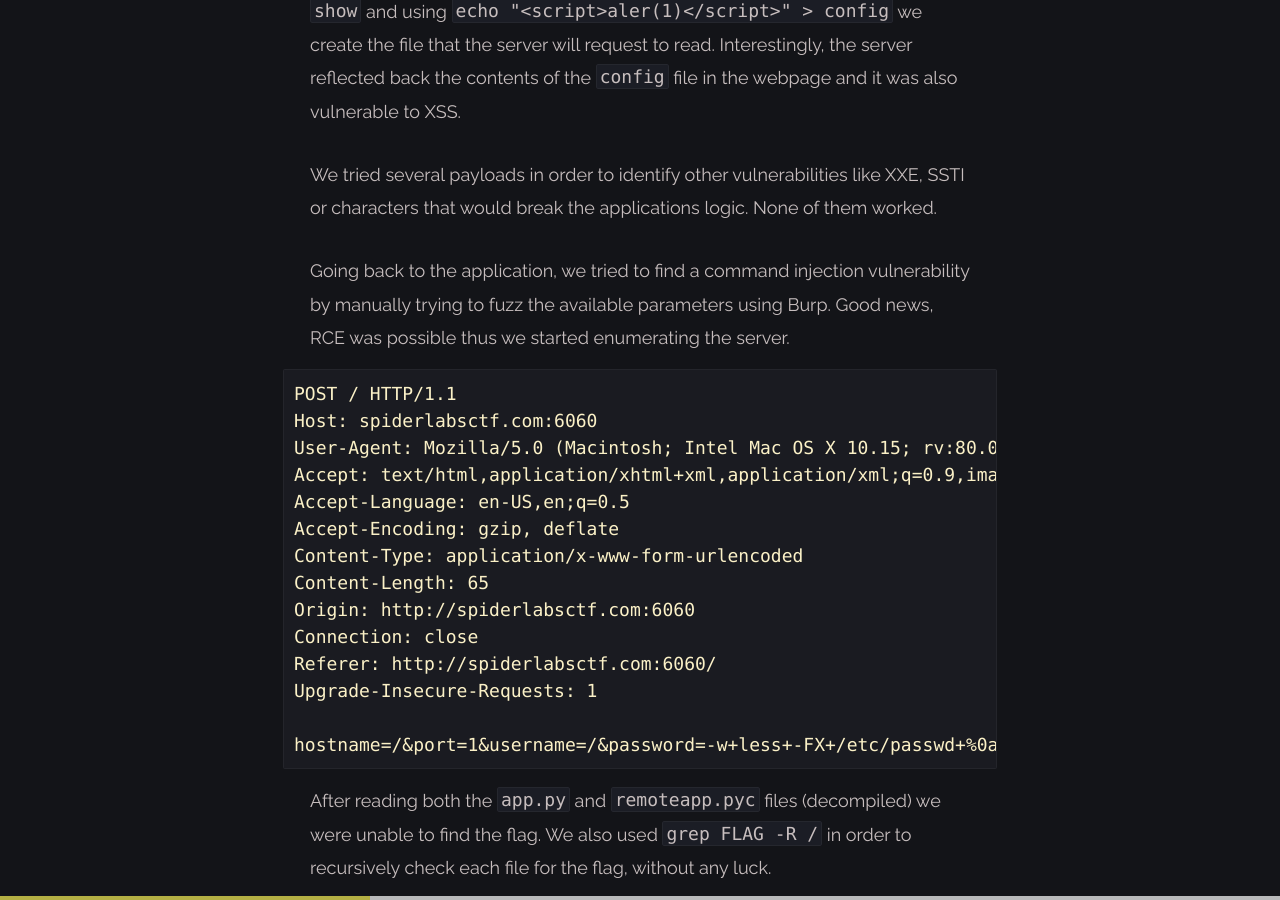
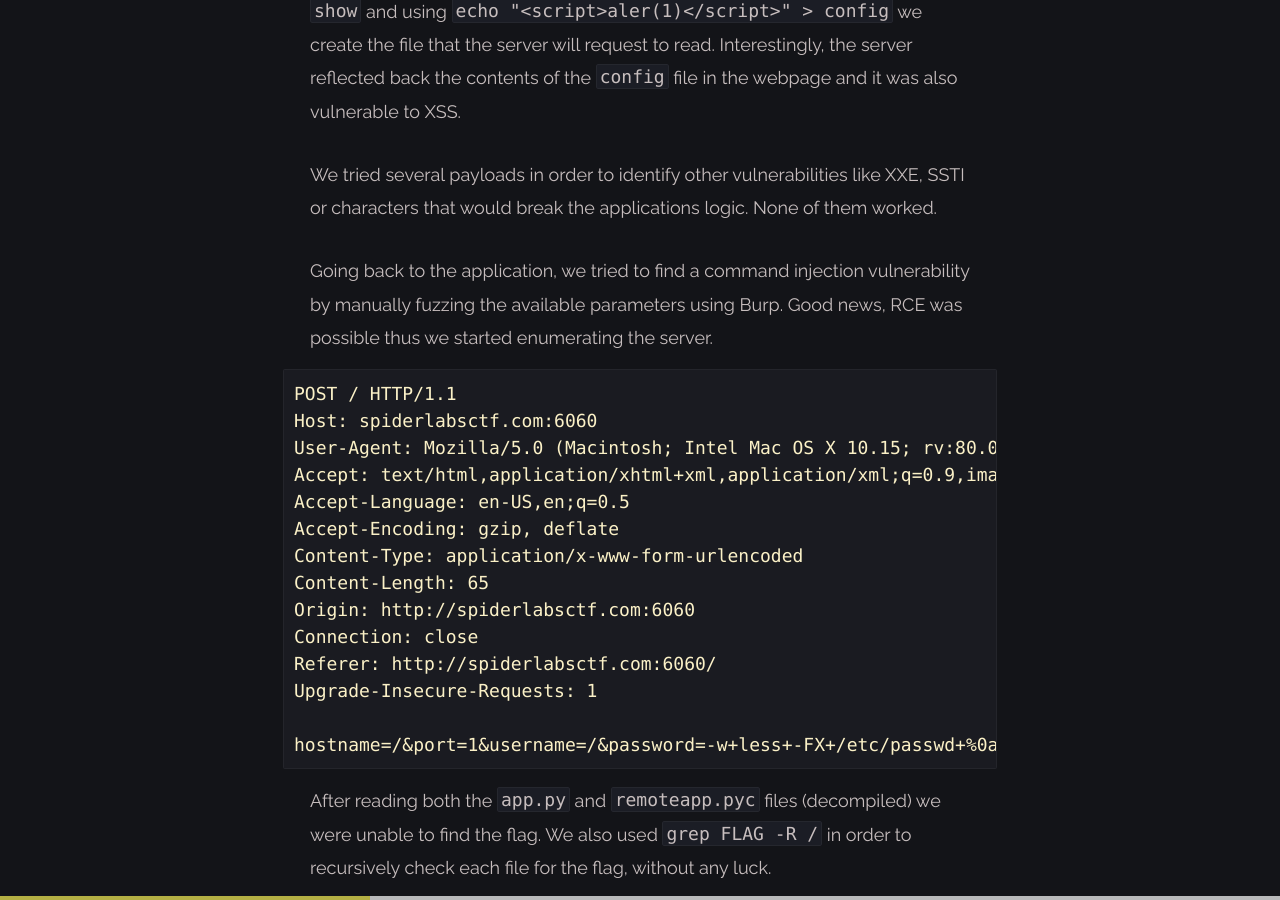
Before and after one commit to cybermouflons/cybermouflons.com, a Jekyll site: the page built from _posts/2020-08-11-spiderlabsctf-RemoteMgmntSystem/2020-08-11-spiderlabsctf-RemoteMgmntSystem.md, in a window 1280 px wide and 900 px high, scrolled down 788 px. Built offline with Jekyll 4.4.1, drawn with Linux system fonts in a browser that asks for light colours; nearby versions of some CDN libraries.

Commit message:
Update 2020-08-11-spiderlabsctf-RemoteMgmntSystem.md

````diff
--- a/_posts/2020-08-11-spiderlabsctf-RemoteMgmntSystem/2020-08-11-spiderlabsctf-RemoteMgmntSystem.md
+++ b/_posts/2020-08-11-spiderlabsctf-RemoteMgmntSystem/2020-08-11-spiderlabsctf-RemoteMgmntSystem.md
@@ -14,7 +14,7 @@ We decided to test if the application would reflect back any output from the abo
 
 We tried several payloads in order to identify other vulnerabilities like XXE, SSTI or characters that would break the applications logic. None of them worked.
 
-Going back to the application, we tried to find a command injection vulnerability by manually trying to fuzz the available parameters using Burp. Good news, RCE was possible thus we started enumerating the server.
+Going back to the application, we tried to find a command injection vulnerability by manually fuzzing the available parameters using Burp. Good news, RCE was possible thus we started enumerating the server.
 
 ```
 POST / HTTP/1.1
````
